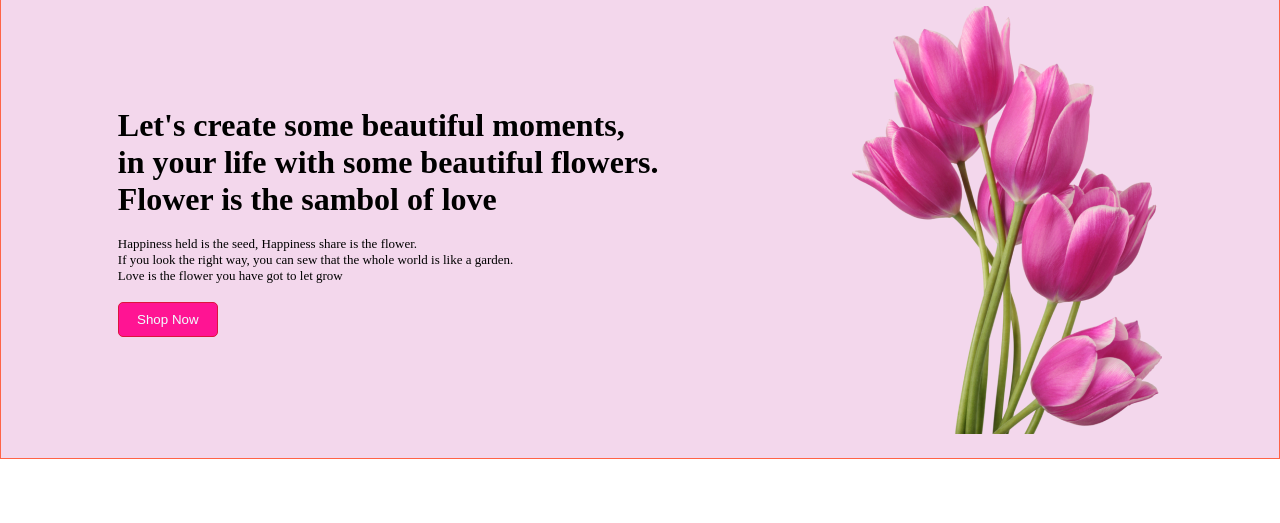
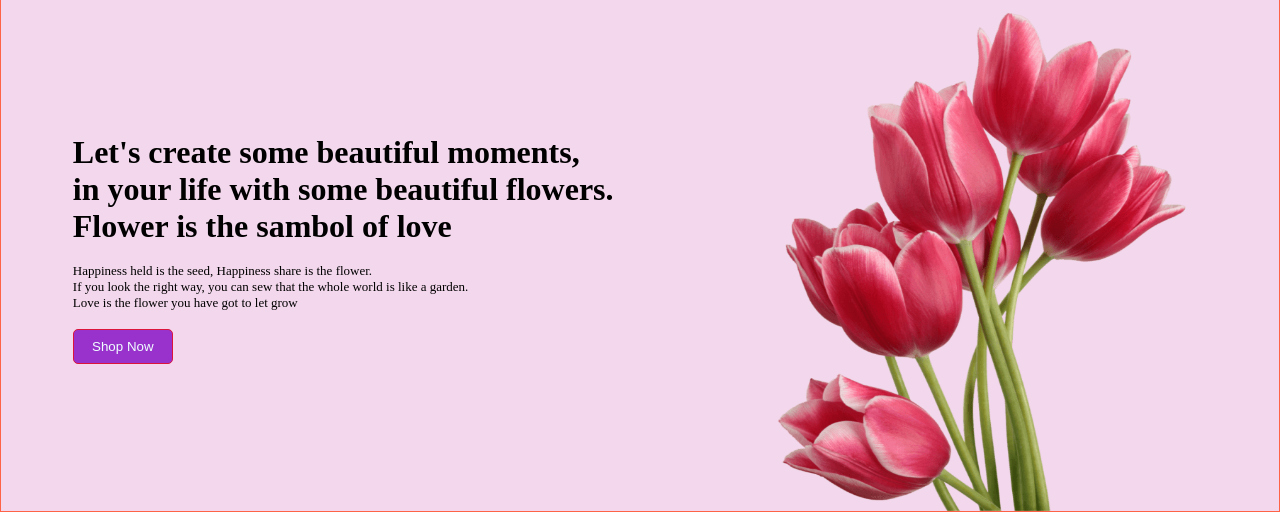
Before and after one commit to riyadcrn/flowerhut, a plain HTML site: page index.html in a window 1280 px wide. Shown: the part 117-640 px from the top of the page. Drawn offline with Linux system fonts and the light colour scheme.

Commit message:
nav last past some added

```diff
--- a/index.html
+++ b/index.html
@@ -32,8 +32,8 @@
 <p class="p">Happiness held is the seed, Happiness share is the flower.<br>If you look the right way, you can sew that the whole world is like a garden.<br>Love is the flower you have got to let grow</p><br>
 <button  class="but">Shop Now</button>
 </div>
-<div>
-<img src="Flower Asset/pngwing 6.png">
+<div >
+<img class="aset1" src="Flower Asset/pngwing 10.png">
 </div>
 </div>
 </section>
@@ -49,6 +49,20 @@
 </div>
 </section>
 
+<!-- this is photo section  -->
+<section>
+
+
+
+
+
+
+
+
+
+
+
+</section>
 
 
 
--- a/style.css
+++ b/style.css
@@ -31,9 +31,16 @@ color: azure;
 display: flex;
 align-items: center;
 justify-content: space-around;
-padding: 20px;
+
+
 background-color: rgb(243, 215, 236);
 border: 1px solid tomato;
+}
+.aset1{
+height: 500px;
+width: 450px;
+padding-top: 25px;
+display: block;
 }
 .h{font-size: xx-large;}
 
@@ -43,11 +50,15 @@ border: 1px solid tomato;
     padding: 6px;
 width: 100px;
 height: 35px;
-background-color: deeppink;
+background-color:darkorchid;
 color: azure;
 cursor: pointer;
 border-radius: 5px;
 border:1px solid crimson ;
+}
+.but:hover{
+color: black;
+
 }
 .midline{ display: inline block;
 text-align: center;
```
